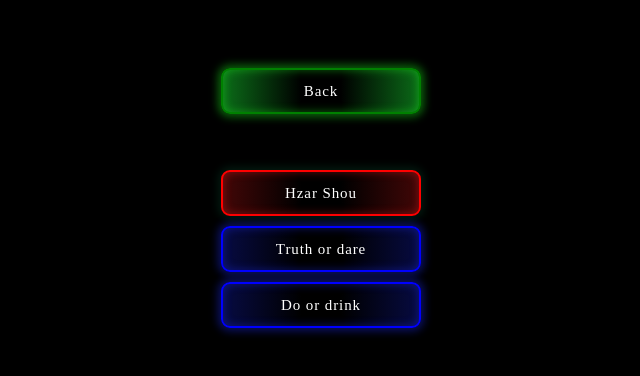
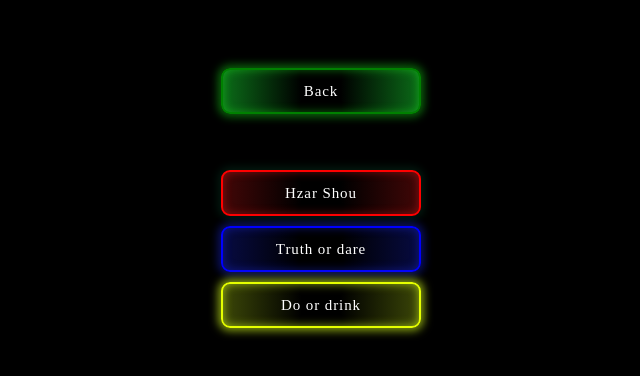
Before and after one commit to halbykevin/games, a plain HTML site: page gamesCollection.html in a window 1280 px wide. Shown: the part 202-578 px from the top of the page, without its empty margins (319-959 px from the left). Drawn offline with Linux system fonts and the light colour scheme.

Commit message:
index fix

```diff
--- a/game_3/style_game3.css
+++ b/game_3/style_game3.css
@@ -0,0 +1,35 @@
+* {
+  background-color: black;
+  color: white;
+}
+
+#startButton {
+    display: block;
+  padding: 20px 50px;
+  border: 2px solid WHITE;
+  cursor: pointer;
+}
+
+body {
+    background-color: black;
+    color: white;
+    font-family: Arial, sans-serif;
+    margin: 0;
+    padding: 0;
+    display: flex;
+    align-items: center;
+    justify-content: center;
+    height: 100vh; /* Full viewport height */
+}
+
+/* Button styling */
+button {
+    display: block;
+    padding: 20px 50px;
+    margin: 20px auto; /* Centers in the block and adds spacing */
+    border: 2px solid white;
+    cursor: pointer;
+    background: transparent;
+    color: white;
+    font-size: 16px;
+}
--- a/gamesCollection.html
+++ b/gamesCollection.html
@@ -17,7 +17,7 @@
         <a href="game_2/game2_index.html" id="game2" class="games-button"
           >Truth or dare</a
         >
-        <a href="game_3/game3_index.html" id="game2" class="games-button"
+        <a href="game_3/game3_index.html" id="game3" class="games-button"
           >Do or drink</a
         >
       </center>
--- a/style.css
+++ b/style.css
@@ -236,3 +236,58 @@
 #back-games:hover:before {
   transform: translateX(15em);
 }
+
+#game3 {
+  font-size: 15px;
+  padding: 0.7em 2.7em;
+  letter-spacing: 0.06em;
+  position: relative;
+  font-family: inherit;
+  border-radius: 0.6em;
+  overflow: hidden;
+  transition: all 0.3s;
+  line-height: 1.4em;
+  border: 2px solid rgb(229, 255, 0);
+  background: linear-gradient(
+    to right,
+    rgba(212, 253, 27, 0.274) 1%,
+    transparent 40%,
+    transparent 60%,
+    rgb(212, 253, 27, 0.274) 100%
+  );
+  color: white;
+  box-shadow: inset 0 0 10px rgba(212, 253, 27, 0.61),
+    0 0 9px 3px rgba(212, 253, 27, 0.61);
+  text-decoration: none; /* Remove underline from links */
+  display: block; /* Allows each button to occupy its own line */
+  width: 200px; /* Fixed width of each button */
+  margin: 10px auto; /* Centers the button horizontally and adds vertical spacing */
+}
+
+#game3:hover {
+  color: #ffffff;
+  box-shadow: inset 0 0 10px rgb(212, 253, 27),
+    0 0 9px 3px rgb(212, 253, 27);
+}
+
+#game3:before {
+  content: "";
+  position: absolute;
+  left: -4em;
+  width: 4em;
+  height: 100%;
+  top: 0;
+  transition: transform 0.4s ease-in-out;
+  background: linear-gradient(
+    to right,
+    transparent 1%,
+    rgb(212, 253, 27, 0.61) 40%,
+    rgb(212, 253, 27, 0.61) 60%,
+    transparent 100%
+  );
+  z-index: -1;
+}
+
+#game3:hover:before {
+  transform: translateX(15em);
+}
```
Also changed, not shown: game_3/game3_index.html (+1 -1 lines), game_3/main_game3.html (+1 -0 lines), game_3/setup_game3.html (+1 -0 lines).
